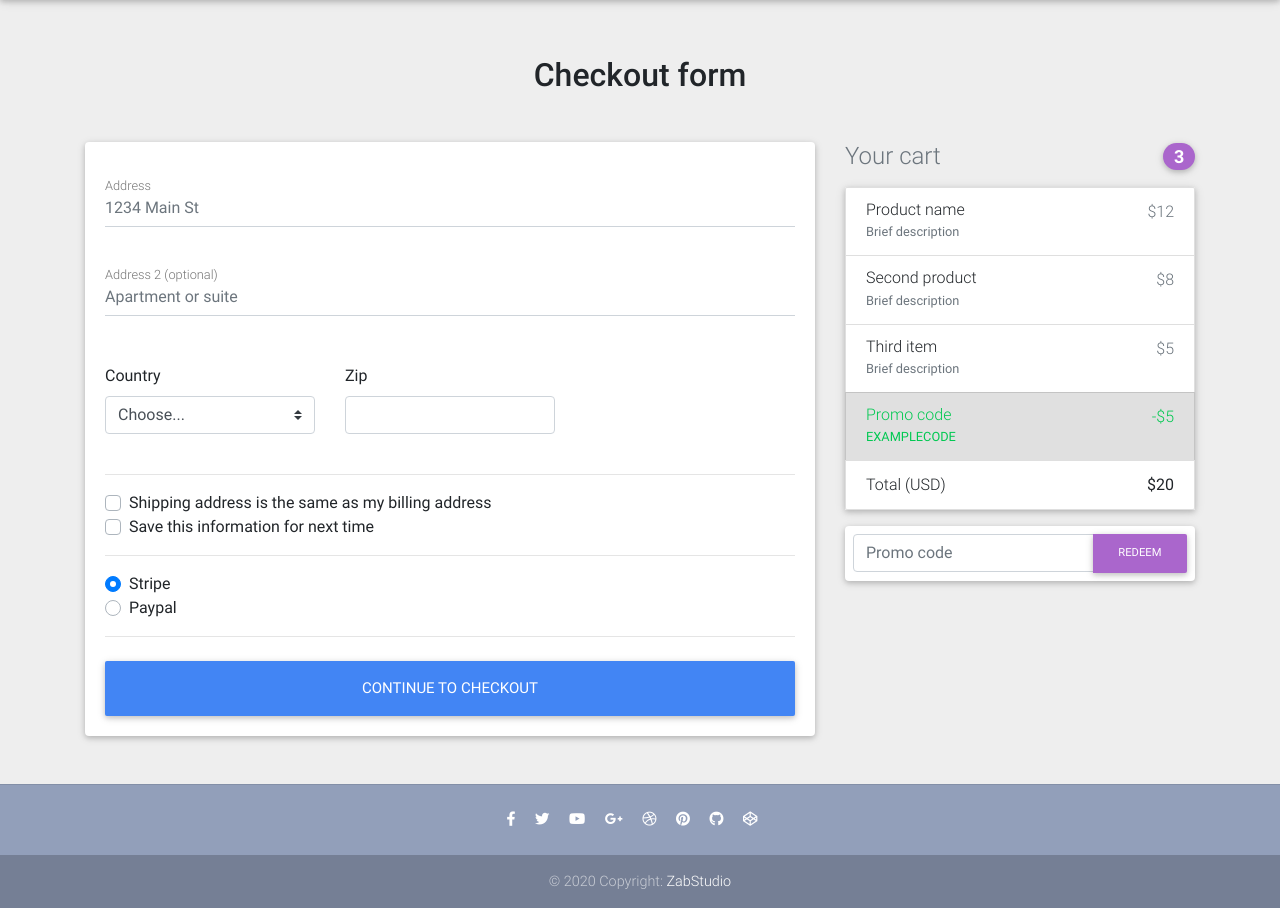
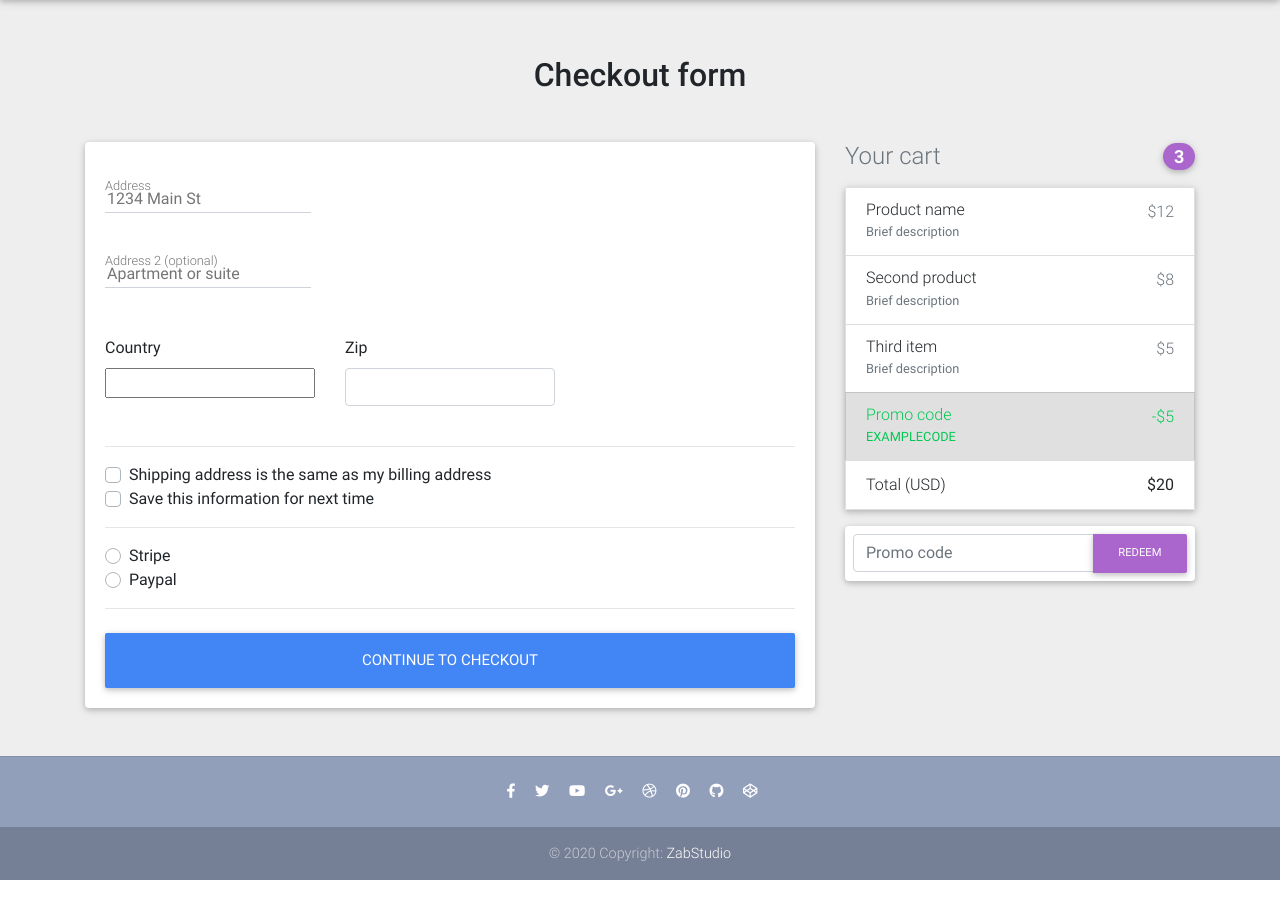
Before and after one commit to safwanvk/Zabshop, a Django app: page /checkout/ in a window 1280 px wide. Shown: the part 64-972 px from the top of the page. After the commit the page ends 944 px from the top, so only its background shows below. Run offline with Django 3.2, Linux system fonts and the light colour scheme; some libraries are stand-ins or nearby versions.

Commit message:
Modified CheckoutForm & st

```diff
--- a/core/forms.py
+++ b/core/forms.py
@@ -1,12 +1,28 @@
 from django import forms
 from django_countries.fields import CountryField
+from django_countries.widgets import CountrySelectWidget
+
+PAYMENT_CHOICES = [
+    ('S', 'Stripe'),
+    ('P', 'Paypal'),
+]
+
+
 
 
 class CheckoutForm(forms.Form):
-    street_address = forms.CharField()
-    apartment_address = forms.CharField(required=False)
-    country = CountryField(blank_label='(select country)')
-    zip = forms.CharField()
-    same_billing_address = forms.BooleanField(widget=forms.CheckboxInput())
-    save_info = forms.BooleanField(widget=forms.CheckboxInput())
-    payment_option = forms.BooleanField(widget=forms.RadioSelect())
+    street_address = forms.CharField(widget=forms.TextInput(attrs={
+        'placeholder': '1234 Main St'
+    }))
+    apartment_address = forms.CharField(required=False, widget=forms.TextInput(attrs={
+        'placeholder': 'Apartment or suite'
+    }))
+    country = CountryField(blank_label='(select country)').formfield(widget=CountrySelectWidget(attrs={
+        'class': 'custom-select d-block w-100'}))
+    zip = forms.CharField(widget=forms.TextInput(attrs={
+        'class': 'form-control',
+        'id': 'zip'
+    }))
+    same_billing_address = forms.BooleanField(required=False)
+    save_info = forms.BooleanField(required=False)
+    payment_option = forms.ChoiceField(widget=forms.RadioSelect, choices=PAYMENT_CHOICES)
--- a/core/urls.py
+++ b/core/urls.py
@@ -1,5 +1,5 @@
 from django.urls import path
-from .views import HomeView, ItemDetailView, add_to_cart, remove_from_cart, OrderSummaryView, remove_single_item_from_cart
+from .views import HomeView, ItemDetailView, add_to_cart, remove_from_cart, OrderSummaryView, remove_single_item_from_cart, CheckoutView
 from . import *
 
 app_name = 'core'
@@ -7,7 +7,7 @@ app_name = 'core'
 
 urlpatterns = [
     path('', HomeView.as_view(), name='home'),
-    path('checkout/', views.checkout, name='checkout'),
+    path('checkout/', CheckoutView.as_view(), name='checkout'),
     path('product/<slug>/', ItemDetailView.as_view(), name='product'),
     path('add-to-cart/<slug>/', add_to_cart, name='add-to-cart'),
     path('remove_single_item_from_cart/<slug>/', remove_single_item_from_cart, name='remove-single-item-from-cart'),
--- a/core/views.py
+++ b/core/views.py
@@ -3,16 +3,32 @@ from django.core.exceptions import ObjectDoesNotExist
 from django.contrib.auth.decorators import login_required
 from django.contrib.auth.mixins import LoginRequiredMixin
 from django.shortcuts import render, get_object_or_404, redirect
+
+from .forms import CheckoutForm
 from .models import *
 from django.views.generic import ListView, DetailView, View
 from django.utils import timezone
 
 # Create your views here.
-def checkout(request):
-    context = {
 
-    }
-    return render(request, 'checkout.html', context)
+class CheckoutView(View):
+    def get(self, *args, **kwargs):
+        form = CheckoutForm()
+        context = {
+            'form': form
+        }
+        return render(self.request, 'checkout.html', context)
+
+    def post(self, *args, **kwargs):
+        form = CheckoutForm(self.request.POST or None)
+        print(self.request.POST)
+        if form.is_valid():
+            print(form.cleaned_data)
+            print("The form is valid")
+            return redirect('core:checkout')
+        messages.warning(self.request, "Failed checkout")
+        return redirect('core:checkout')
+
 
 
 def products(request):
--- a/ecomm/settings.py
+++ b/ecomm/settings.py
@@ -38,7 +38,8 @@ INSTALLED_APPS = [
     'django.contrib.messages',
     'django.contrib.staticfiles',
     'core',
-    'django_countries'
+    'django_countries',
+    'crispy_forms'
 ]
 
 MIDDLEWARE = [
@@ -127,3 +128,5 @@ STATICFILES_DIRS = [
 
 
 MEDIA_URL = '/images/'
+
+CRISPY_TEMPLATE_PACK = 'bootstrap4'
--- a/requirements.txt
+++ b/requirements.txt
@@ -9,6 +9,7 @@ distlib==0.3.0
 distro==1.4.0
 Django==3.0.7
 django-countries==6.1.2
+django-crispy-forms==1.9.1
 html5lib==1.0.1
 idna==2.8
 ipaddr==2.2.0
--- a/templates/checkout.html
+++ b/templates/checkout.html
@@ -1,4 +1,5 @@
 {% extends 'base.html' %}
+{% load crispy_forms_filters %}
 {% block content %}
 
 <body class="grey lighten-3">
@@ -20,18 +21,20 @@
           <!--Card-->
           <div class="card">
 
+
             <!--Card content-->
-            <form class="card-body">
+            <form method="POST" class="card-body">
+            {% csrf_token %}
 
               <!--address-->
               <div class="md-form mb-5">
-                <input type="text" id="address" class="form-control" placeholder="1234 Main St">
+                {{ form.street_address }}
                 <label for="address" class="">Address</label>
               </div>
 
               <!--address-2-->
               <div class="md-form mb-5">
-                <input type="text" id="address-2" class="form-control" placeholder="Apartment or suite">
+                {{ form.apartment_address }}
                 <label for="address-2" class="">Address 2 (optional)</label>
               </div>
 
@@ -42,10 +45,7 @@
                 <div class="col-lg-4 col-md-12 mb-4">
 
                   <label for="country">Country</label>
-                  <select class="custom-select d-block w-100" id="country" required>
-                    <option value="">Choose...</option>
-                    <option>United States</option>
-                  </select>
+                  {{ form.country }}
                   <div class="invalid-feedback">
                     Please select a valid country.
                   </div>
@@ -57,7 +57,7 @@
                 <div class="col-lg-4 col-md-6 mb-4">
 
                   <label for="zip">Zip</label>
-                  <input type="text" class="form-control" id="zip" placeholder="" required>
+                  {{ form.zip }}
                   <div class="invalid-feedback">
                     Zip code required.
                   </div>
@@ -71,25 +71,23 @@
               <hr>
 
               <div class="custom-control custom-checkbox">
-                <input type="checkbox" class="custom-control-input" id="same-address">
+                <input {% if form.same_billing_address.value %}checked{% endif %} id="same-address" name="same_billing_address" type="checkbox" class="custom-control-input">
                 <label class="custom-control-label" for="same-address">Shipping address is the same as my billing address</label>
               </div>
               <div class="custom-control custom-checkbox">
-                <input type="checkbox" class="custom-control-input" id="save-info">
+                <input {% if form.save_info.value %}checked{% endif %} type="checkbox" class="custom-control-input" id="save-info" name="save_info">
                 <label class="custom-control-label" for="save-info">Save this information for next time</label>
               </div>
 
               <hr>
 
               <div class="d-block my-3">
+                {% for value, name in form.fields.payment_option.choices %}
                 <div class="custom-control custom-radio">
-                  <input id="credit" name="paymentMethod" type="radio" class="custom-control-input" checked required>
-                  <label class="custom-control-label" for="credit">Stripe</label>
+                  <input id="{{ name }}" name="payment_option" value="{{ value }}" type="radio" class="custom-control-input"  required>
+                  <label class="custom-control-label" for="{{ name }}">{{ name }}</label>
                 </div>
-                <div class="custom-control custom-radio">
-                  <input id="paypal" name="paymentMethod" type="radio" class="custom-control-input" required>
-                  <label class="custom-control-label" for="paypal">Paypal</label>
-                </div>
+                {% endfor %}
               </div>
 
 
```
